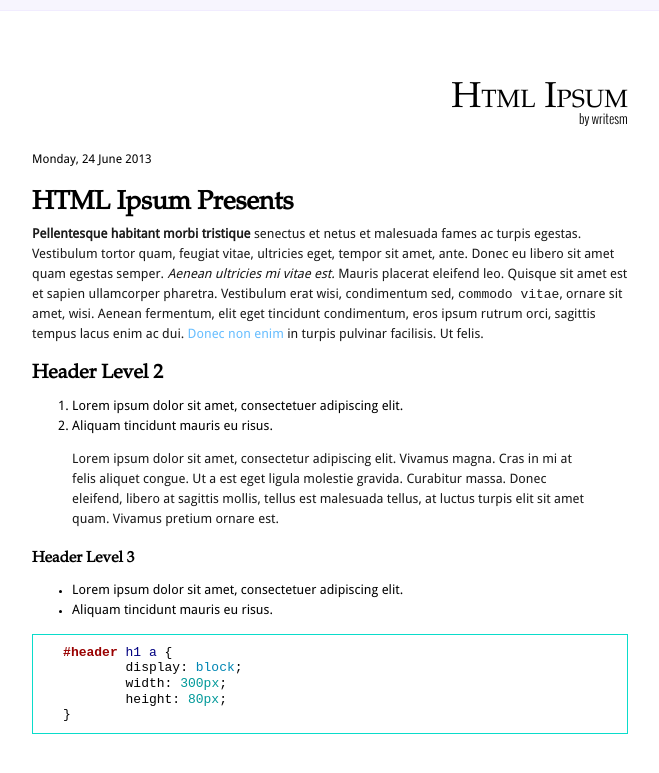
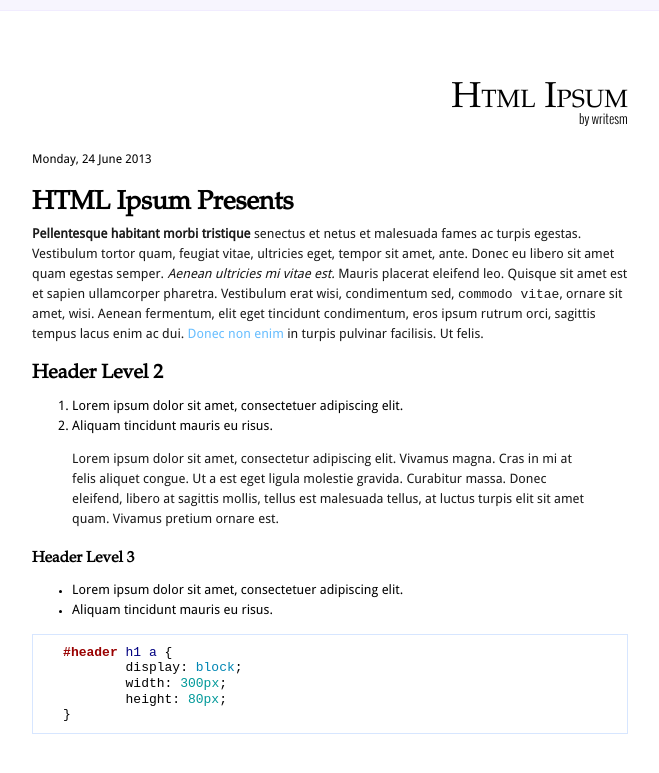
Before and after one commit to writesm/writesm.github.io, a Jekyll site: the page built from _posts/2013-06-24-html-ipsum.md, in a window 1280 px wide. Shown: the top 773 px of the page, without its empty margins (310-969 px from the left). Built offline with Jekyll 4.4.1, drawn with Linux system fonts in a browser that asks for light colours.

Commit message:
subtle box border for code

```diff
--- a/css/main.css
+++ b/css/main.css
@@ -72,7 +72,7 @@ pre {
   -webkit-box-sizing: border-box;
   -moz-box-sizing: border-box;
   box-sizing: border-box;
-  border: 1px solid rgb(10,220,203);
+  border: 1px solid rgb(215, 230, 255);
 }
 
 code {
```
